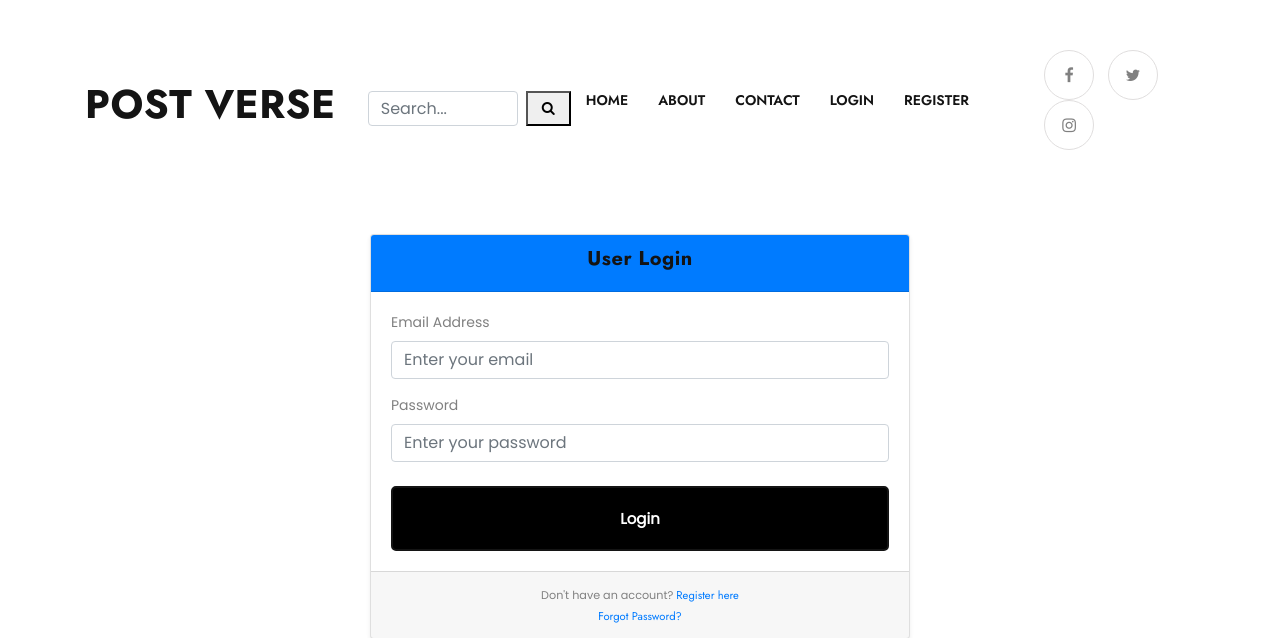
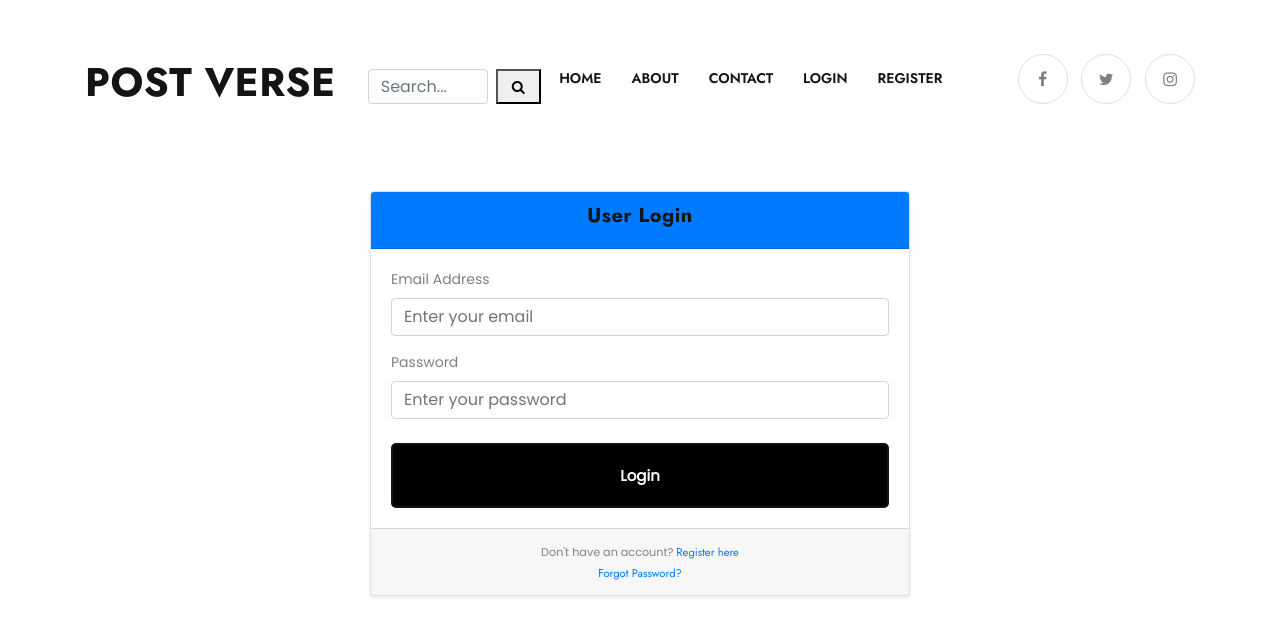
Before and after one commit to tngmait12/post-verse, a PHP site: page /post-verse/login.php in a window 1280 px wide. Shown: the top 638 px of the page. Run offline with PHP 8.4, Linux system fonts and the light colour scheme; some libraries are stand-ins or nearby versions.

Commit message:
Update navbar.php

```diff
--- a/includes/navbar.php
+++ b/includes/navbar.php
@@ -22,7 +22,7 @@
            placeholder="Search..."
            aria-label="Search"
            required
-           style="height: 35px; width: 150px;">
+           style="height: 35px; width: 120px;">
 
     <button class=" d-flex align-items-center justify-content-center"
         type="submit"
```
